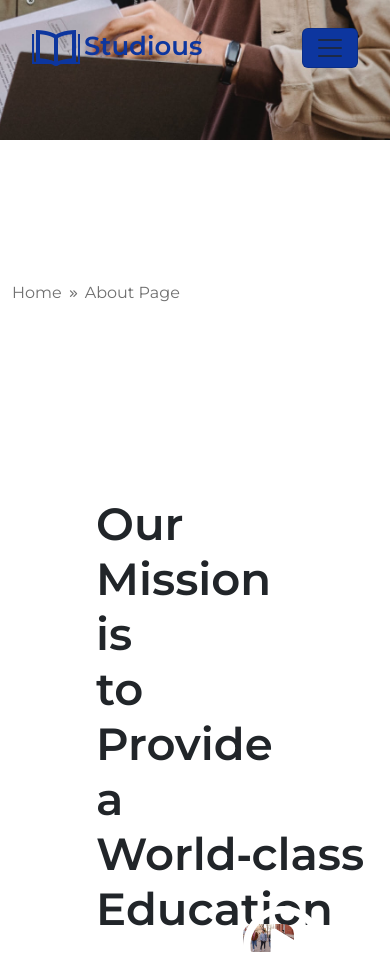
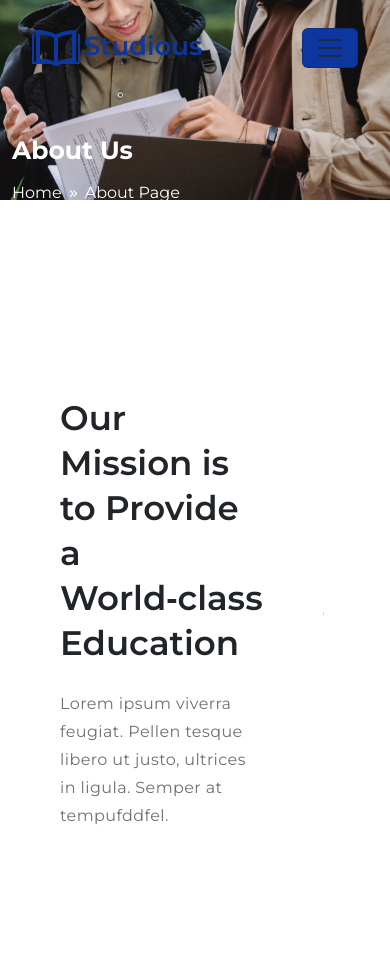
Before and after one commit to longle2609/BC61_Capstone_Studious, a plain HTML site: page pages/about-us.html in a window 390 px wide. Shown: the top 955 px of the page. Drawn offline with nearby package versions, Linux system fonts and the light colour scheme; a script that the page names is missing.

Commit message:
xong resposive about us

```diff
--- a/pages/about-us.html
+++ b/pages/about-us.html
@@ -148,15 +148,15 @@
     </section>
     <section class="content p-5">
       <div class="container">
-        <div class="row row-cols-2 align-items-center">
-          <div class="col p-5">
-            <div class="content__text">
+        <div class="row row-cols-lg-2 my-5 row-cols-md-1 row-cols-sm-1 align-items-center">
+          <div class="col mb-md-5 mb-sm-5 pe-5">
+            <div class="content__text pe-xxl-5 pe-xl-0 pe-lg-0 pe-md-4 pe-sm-0">
               <h3>Our Mission is to Provide a World‑class Education</h3>
-              <p class="mt-4">Lorem ipsum viverra feugiat. Pellen tesque libero ut justo, ultrices in ligula. Semper at
+              <p class="pe-md-0 pe-sm-0 mt-4">Lorem ipsum viverra feugiat. Pellen tesque libero ut justo, ultrices in ligula. Semper at
                 tempufddfel.</p>
             </div>
           </div>
-          <div class="col p-5">
+          <div class="col">
             <div class="content__video position-relative">
               <img src="./../images/img_bg-video.jpg" alt="">
               <a href="#" id="play-video" class="position-absolute">
@@ -172,7 +172,7 @@
     <section class="number py-5">
       <div class="container py-4">
         <div class="number__content">
-          <div class="row row-cols-4 text-center">
+          <div class="row row-cols-1 row-cols-md-2 row-cols-lg-4 gy-4 gy-lg-0 text-center">
             <div class="col">
               <div class="number__item">
                 <h3 class="counter">6,000</h3>
@@ -206,7 +206,7 @@
       <div class="studious__top py-5">
         <div class="container py-5">
           <div class="studious__top-text">
-            <div class="row row-cols-3 text-center">
+            <div class="row row-cols-lg-3 row-cols-md-2 row-cols-1 gy-5 text-center justify-content-center">
               <div class="col px-3">
                 <div class="studious__top-item text-center">
                   <div class="icon icon__smile">
--- a/styles/pages/about-us.css
+++ b/styles/pages/about-us.css
@@ -181,3 +181,49 @@ a {
     font-weight: 400;
     margin-bottom: 5px;
 }
+
+
+@media screen and (max-width:1399px) {
+
+    .banner__about-us {
+        height: unset;
+        min-height: 300px;
+        background-position: right -100px;
+    }
+
+    .banner__about-us .banner__title {
+        bottom: -20px;
+        color: var(--white-1);
+    }
+
+    .banner__about-us .banner__title a {
+        color: var(--white-1);
+    }
+
+    .banner__about-us .banner__title i {
+        color: var(--white-1);
+    }
+
+    .banner__about-us .banner__title span {
+        color: var(--white-1);
+    }
+
+    .content .content__text h3 {
+        font-size: 44px;
+    }
+}
+
+@media screen and (max-width:1199px) {
+
+    .content .content__text h3 {
+        font-size: 34px;
+        line-height: 45px
+    }
+}
+
+@media screen and (max-width:991px) {
+
+    .number .number__content .number__item {
+        border-right: unset !important;
+    }
+}
--- a/styles/styles.css
+++ b/styles/styles.css
@@ -47,6 +47,7 @@ p {
     width: 100%;
     margin: auto;
     padding-top: 1rem;
+    padding-left: 32px;
 }
 
 /* section title */
```
Also changed, not shown: pages/blog-posts.html (+1 -5 lines), pages/landing-page.html (+2 -2 lines).
